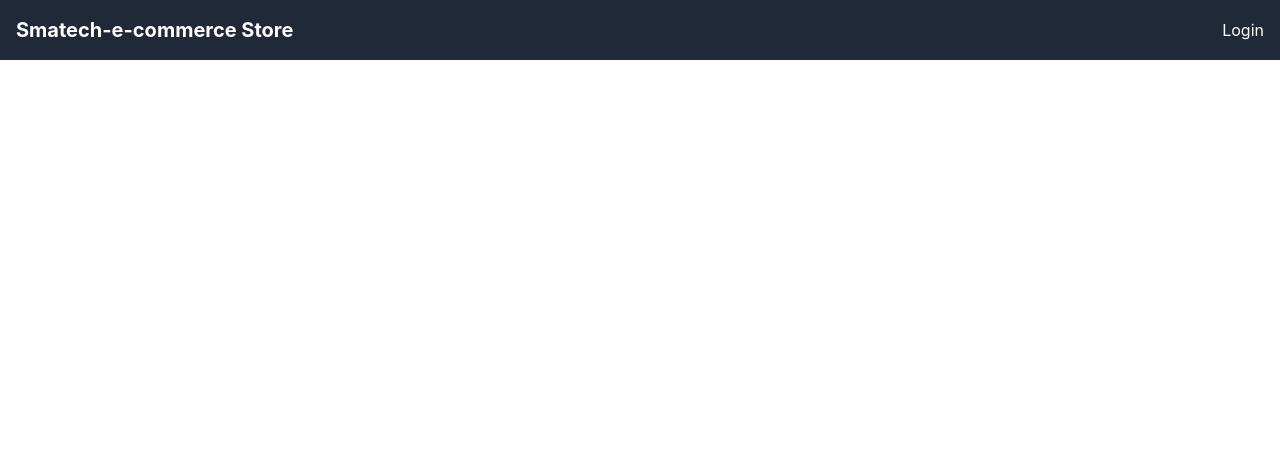
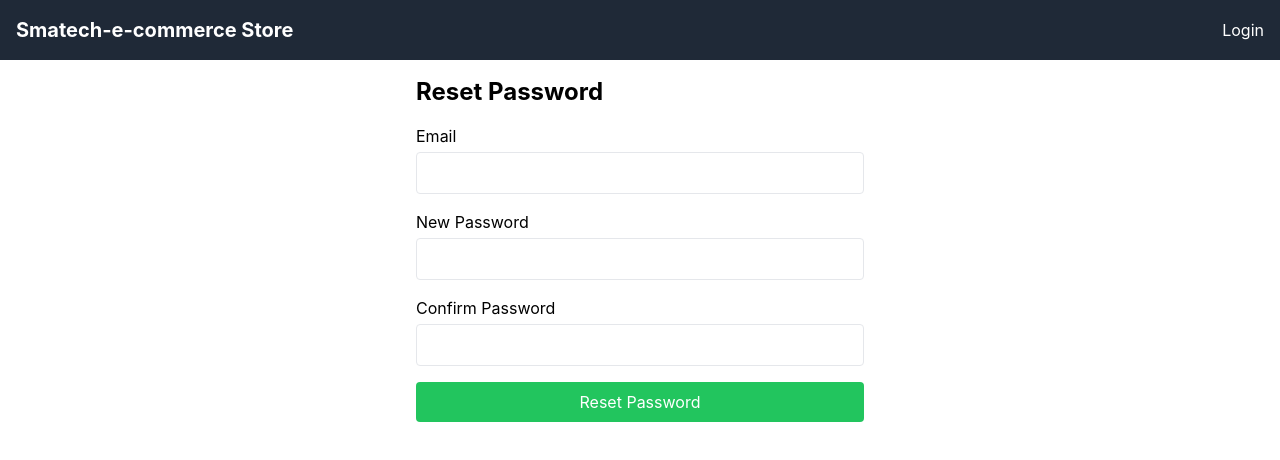
Before and after one commit to Denyaar/smatech-fronted, a React (Create React App) app: page /reset-password in a window 1280 px wide. Shown: the top 460 px of the page. Built offline with nearby package versions, Linux system fonts and the light colour scheme.

Commit message:
Password Reset

```diff
--- a/src/App.js
+++ b/src/App.js
@@ -9,6 +9,7 @@ import ProductList from "./components/ProductList";
 import Checkout from "./components/Checkout";
 import EditProduct from "./components/EditProduct";
 import AddProduct from "./components/AddProduct";
+import ResetPassword from "./components/ResetPassword";
 import { AuthProvider, useAuth } from "./contexts/AuthContext";
 import { CartProvider } from "./contexts/CartContext";
 
@@ -25,6 +26,7 @@ function App() {
               <Routes>
                 <Route path="/" element={<Login />} />
                 <Route path="/register" element={<Register />} />
+                <Route path="/reset-password" element={<ResetPassword />} />
                 {!checkTokenExpiration ? (
                   <>
                     <Route path="/products" element={<ProductList />} />
--- a/src/components/Login.jsx
+++ b/src/components/Login.jsx
@@ -20,6 +20,10 @@ const Login = () => {
     }
   };
 
+  const handleResetPassword = () => {
+    window.location.href = "/reset-password";
+  };
+
   return (
     <div className="max-w-md mx-auto">
       <h2 className="text-2xl font-bold mb-4">Login</h2>
@@ -40,6 +44,9 @@ const Login = () => {
           Login
         </button>
       </form>
+      <button onClick={handleResetPassword} className="w-full mt-4 bg-gray-500 text-white py-2 rounded hover:bg-gray-600">
+        Reset Password
+      </button>
     </div>
   );
 };
--- /dev/null
+++ b/src/components/ResetPassword.jsx
@@ -0,0 +1,74 @@
+import React, { useState } from "react";
+import { toast } from "react-toastify";
+
+const ResetPassword = () => {
+  const [email, setEmail] = useState("");
+  const [password, setPassword] = useState("");
+  const [confirmPassword, setConfirmPassword] = useState("");
+
+  const BASE_URL = "http://127.0.0.1:8990/api";
+
+  const resetPassword = async () => {
+    try {
+      const response = await fetch(`${BASE_URL}/user/password-reset`, {
+        method: "POST",
+        headers: {
+          "Content-Type": "application/json",
+        },
+        body: JSON.stringify({ email, password }),
+      });
+
+      if (response.ok) {
+        toast.success("Password reset successfully!");
+        window.location.href = "/login";
+      } else {
+        const errorData = await response.json();
+        toast.error(errorData.message || "Failed to reset password");
+      }
+    } catch (error) {
+      toast.error("Failed to reset password");
+    }
+  };
+
+  const handleSubmit = async (e) => {
+    e.preventDefault();
+
+    if (password !== confirmPassword) {
+      toast.error("Passwords do not match");
+      return;
+    }
+
+    await resetPassword();
+  };
+
+  return (
+    <div className="max-w-md mx-auto">
+      <h2 className="text-2xl font-bold mb-4">Reset Password</h2>
+      <form onSubmit={handleSubmit} className="space-y-4">
+        <div>
+          <label htmlFor="email" className="block mb-1">
+            Email
+          </label>
+          <input type="email" id="email" value={email} onChange={(e) => setEmail(e.target.value)} required className="w-full px-3 py-2 border rounded" />
+        </div>
+        <div>
+          <label htmlFor="password" className="block mb-1">
+            New Password
+          </label>
+          <input type="password" id="password" value={password} onChange={(e) => setPassword(e.target.value)} required className="w-full px-3 py-2 border rounded" />
+        </div>
+        <div>
+          <label htmlFor="confirmPassword" className="block mb-1">
+            Confirm Password
+          </label>
+          <input type="password" id="confirmPassword" value={confirmPassword} onChange={(e) => setConfirmPassword(e.target.value)} required className="w-full px-3 py-2 border rounded" />
+        </div>
+        <button type="submit" className="w-full bg-green-500 text-white py-2 rounded hover:bg-green-600">
+          Reset Password
+        </button>
+      </form>
+    </div>
+  );
+};
+
+export default ResetPassword;
```
